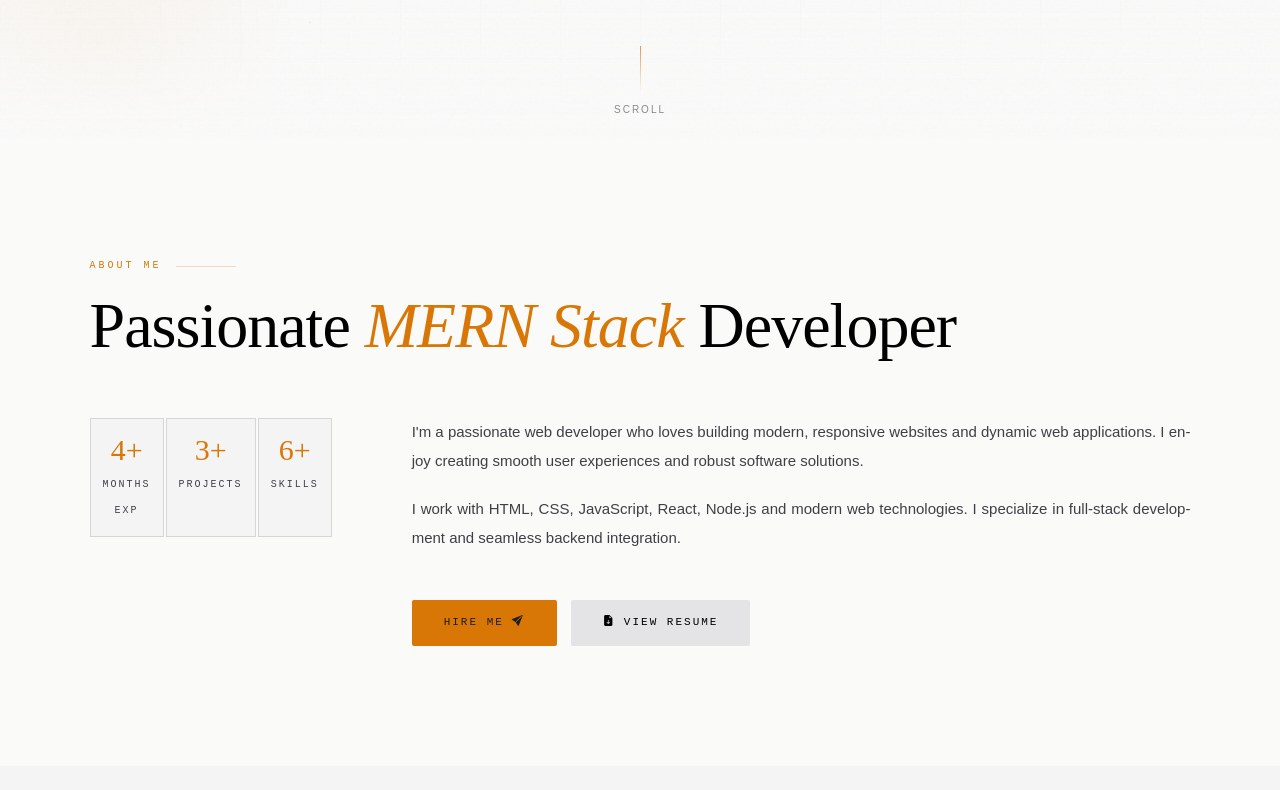
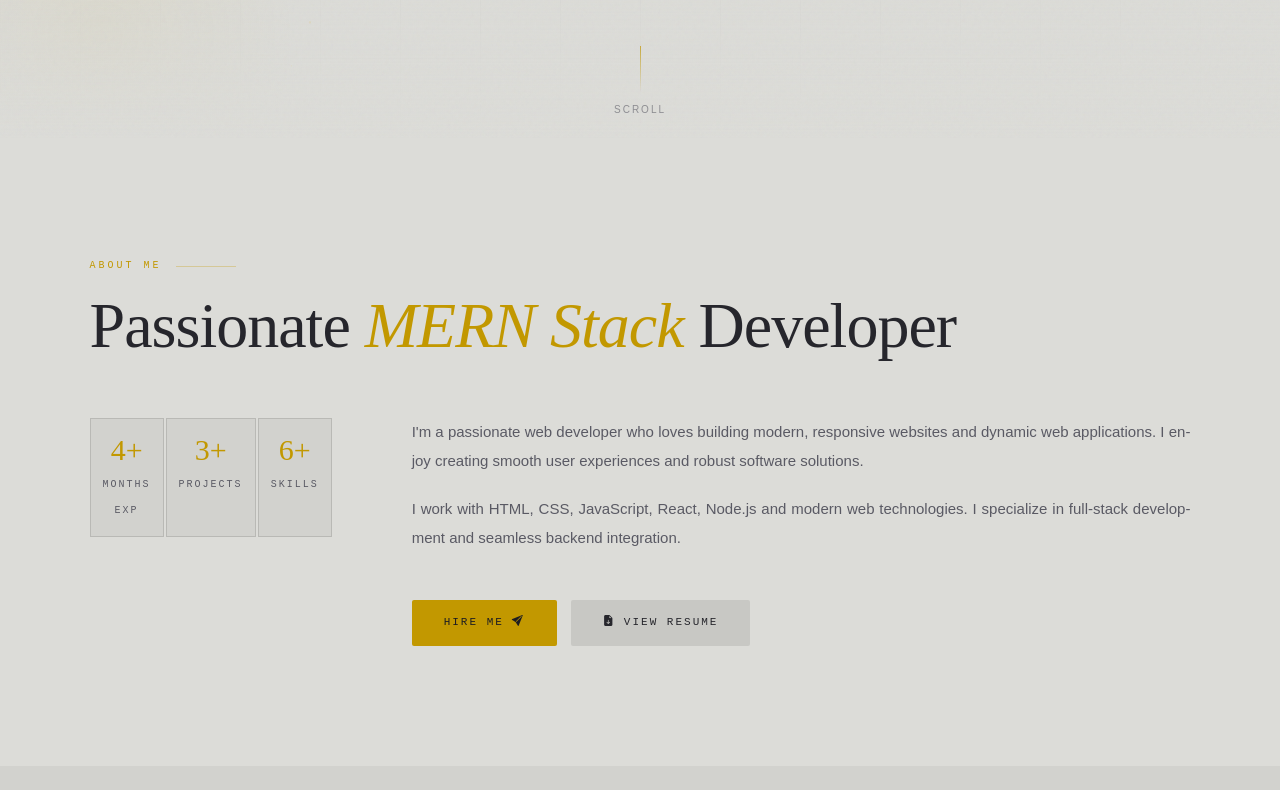
Before and after one commit to hridayyh/portfolio, a plain HTML site: page index.html in a window 1280 px wide. Shown: the part 662-1452 px from the top of the page. Drawn offline with nearby package versions, Linux system fonts and the light colour scheme.

Commit message:
fixed ui issues

```diff
--- a/index.html
+++ b/index.html
@@ -8,7 +8,7 @@
   <!-- Security Headers -->
   <meta name="referrer" content="strict-origin-when-cross-origin">
   <meta http-equiv="X-Content-Type-Options" content="nosniff">
-  <meta http-equiv="Content-Security-Policy" content="default-src 'self'; script-src 'self' 'unsafe-inline'; style-src 'self' 'unsafe-inline' https://fonts.googleapis.com https://cdn.jsdelivr.net; font-src 'self' https://fonts.gstatic.com https://cdn.jsdelivr.net; img-src 'self' data:; frame-src 'self' https://docs.google.com; connect-src 'self';">
+  <meta http-equiv="Content-Security-Policy" content="default-src 'self'; script-src 'self' 'unsafe-inline'; style-src 'self' 'unsafe-inline' https://fonts.googleapis.com https://cdn.jsdelivr.net; font-src 'self' https://fonts.gstatic.com https://cdn.jsdelivr.net; img-src 'self' data:; frame-src 'self' https://docs.google.com; connect-src 'self'; object-src 'none'; base-uri 'self'; upgrade-insecure-requests;">
   <meta http-equiv="Permissions-Policy" content="camera=(), microphone=(), geolocation=()">
 
   <link rel="preconnect" href="https://fonts.googleapis.com">
--- a/script.js
+++ b/script.js
@@ -137,8 +137,10 @@ window.addEventListener('hashchange', () => {
       // Use getElementById instead of querySelector to prevent CSS selector injection
       // and unhandled DOM exceptions if the user inputs a malformed hash in the URL.
       const targetId = hash.substring(1);
-      const target = document.getElementById(targetId);
-      if (target) target.scrollIntoView({ behavior: 'smooth' });
+      try {
+        const target = document.getElementById(decodeURIComponent(targetId));
+        if (target) target.scrollIntoView({ behavior: 'smooth' });
+      } catch (e) {}
     } else {
       window.scrollTo({ top: 0, behavior: 'smooth' });
     }
--- a/style.css
+++ b/style.css
@@ -18,17 +18,17 @@
 }
 
 html.light-theme {
-  --bg: #fafaf9;
-  --bg2: #f4f4f5;
-  --bg3: #e4e4e7;
-  --gold: #d97706;
+  --bg: #dcdcd8;
+  --bg2: #d2d2ce;
+  --bg3: #c8c8c4;
+  --gold: #c29800;
   --gold-light: #eab308;
-  --gold-dim: rgba(217, 119, 6, 0.15);
-  --gold-rgb: 217, 119, 6;
-  --text: #000000;
-  --text-muted: #3f3f46;
-  --text-dim: #71717a;
-  --border: rgba(217, 119, 6, 0.25);
+  --gold-dim: rgba(194, 152, 0, 0.15);
+  --gold-rgb: 194, 152, 0;
+  --text: #26262c;
+  --text-muted: #5a5a64;
+  --text-dim: #8b8b94;
+  --border: rgba(194, 152, 0, 0.3);
   --border-dim: rgba(0, 0, 0, 0.12);
 }
 
@@ -145,7 +145,7 @@ header.scrolled {
   border-bottom-color: var(--border-dim);
 }
 html.light-theme header.scrolled {
-  background: rgba(250,250,249,0.88);
+  background: rgba(220, 220, 216, 0.85);
 }
 .navbar {
   display: flex;
@@ -320,7 +320,6 @@ header.scrolled .navbar { padding: 18px 7%; }
   -webkit-mask-image: radial-gradient(ellipse 80% 80% at 50% 50%, black 20%, transparent 100%);
   opacity: 0.25; /* Dims the grid lines */
   transform: translateZ(0); /* Offloads the complex mask to the GPU */
-  will-change: transform;
 }
 
 .hero-content {
```
